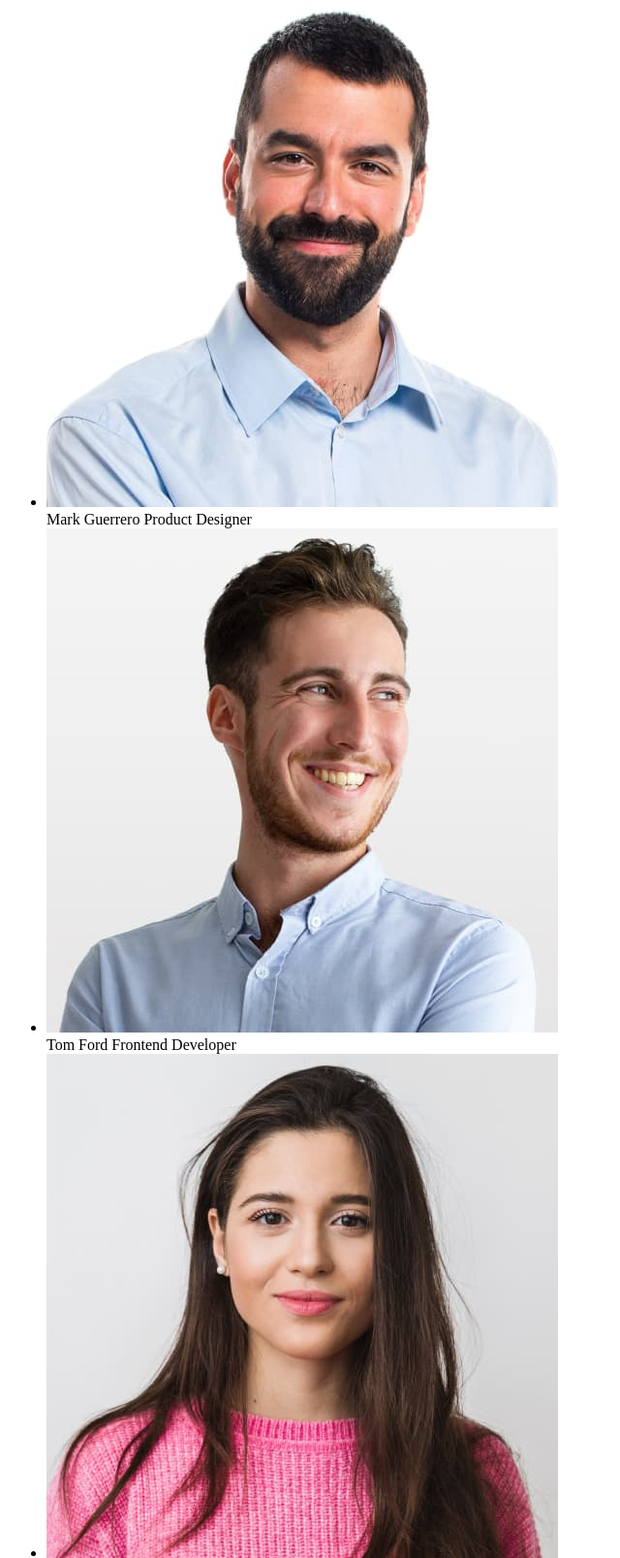
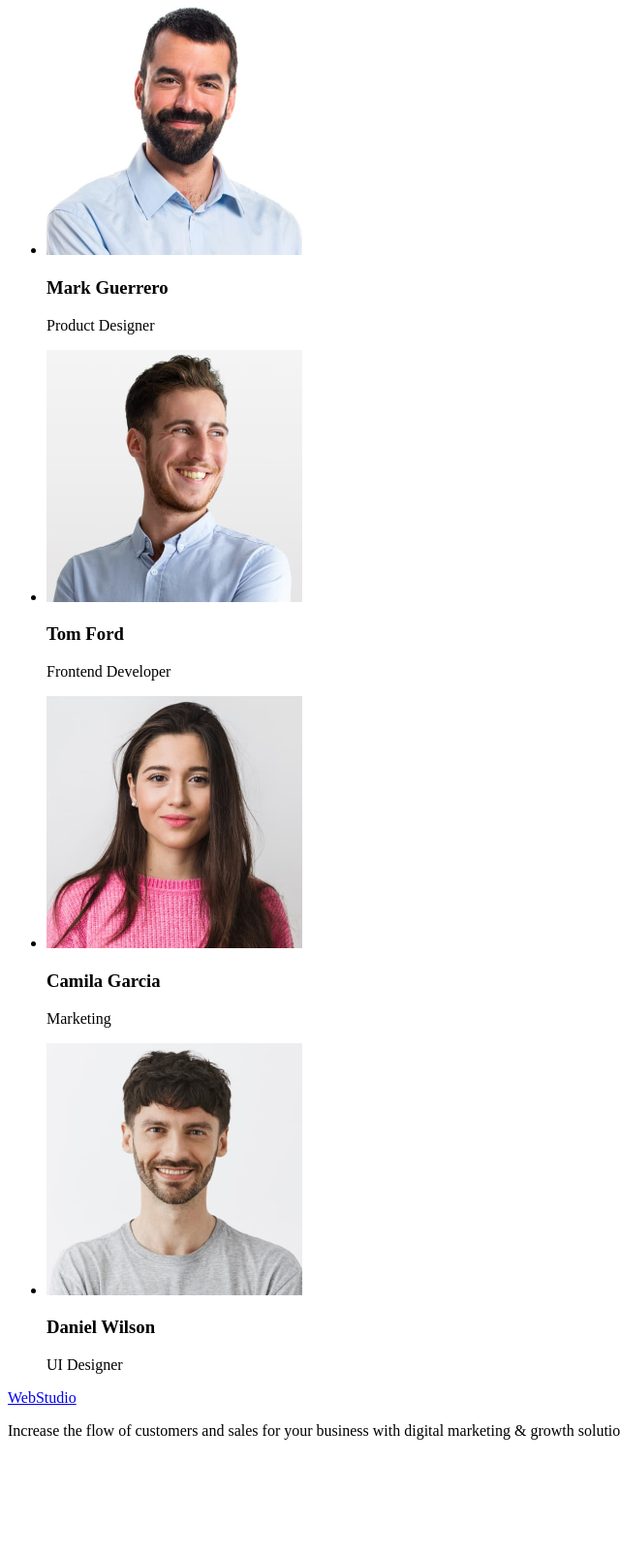
Before and after one commit to placebo889/goit-markup-hw-01, a plain HTML site: page index.html in a window 1280 px wide. Shown: the part 1636-3243 px from the top of the page at 97% size, without its empty margins (0-640 px from the left). After the commit the page ends 3137 px from the top, so only its background shows below. Drawn offline with Linux system fonts and the light colour scheme.

Commit message:
Update index.html

```diff
--- a/index.html
+++ b/index.html
@@ -73,19 +73,21 @@
 
 <h2>Our Team</h2>
 <ul>
-    <li><img src="images/Product.jpg" alt="Product Designer"> <br />
-    Mark Guerrero
-    Product Designer</li>
-    <li><img src="images/Frontend.jpg" alt="Frontend Dev"><br/>
-    Tom Ford
-    Frontend Developer</li>
-    <li><img src="images/Marketing.jpg" alt="Marketing"><br/>
-    Camila Garcia
-    Marketing
+    <li><img src="./images/Product.jpg" alt="Product Designer" width="264"><br />
+        <h3>Mark Guerrero</h3>
+        <p>Product Designer</p>
     </li>
-    <li><img src="images/UI.jpg" alt="UI Dev"><br/>
-    Daniel Wilson
-    UI Designer
+    <li><img src="./images/Frontend.jpg" alt="Frontend Dev" width="264"><br/>
+        <h3>Tom Ford</h3>
+        <p>Frontend Developer</p>
+    </li>
+    <li><img src="./images/Marketing.jpg" alt="Marketing" width="264"><br/>
+    <h3>Camila Garcia</h3>
+    <p>Marketing</p>
+    </li>
+    <li><img src="./images/UI.jpg" alt="UI Dev" width="264"><br/>
+    <h3>Daniel Wilson</h3>
+    <p>UI Designer</p>
     </li>
 </ul>
 </section>
```
